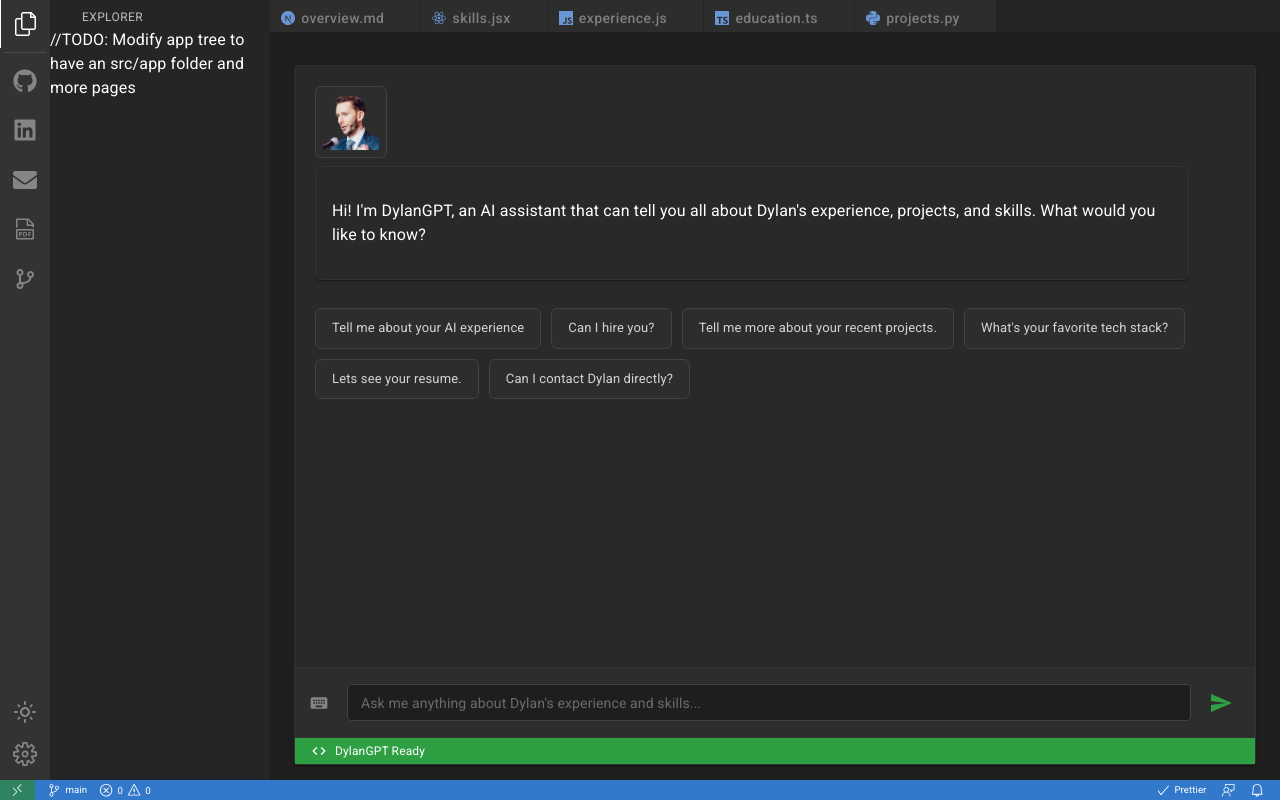
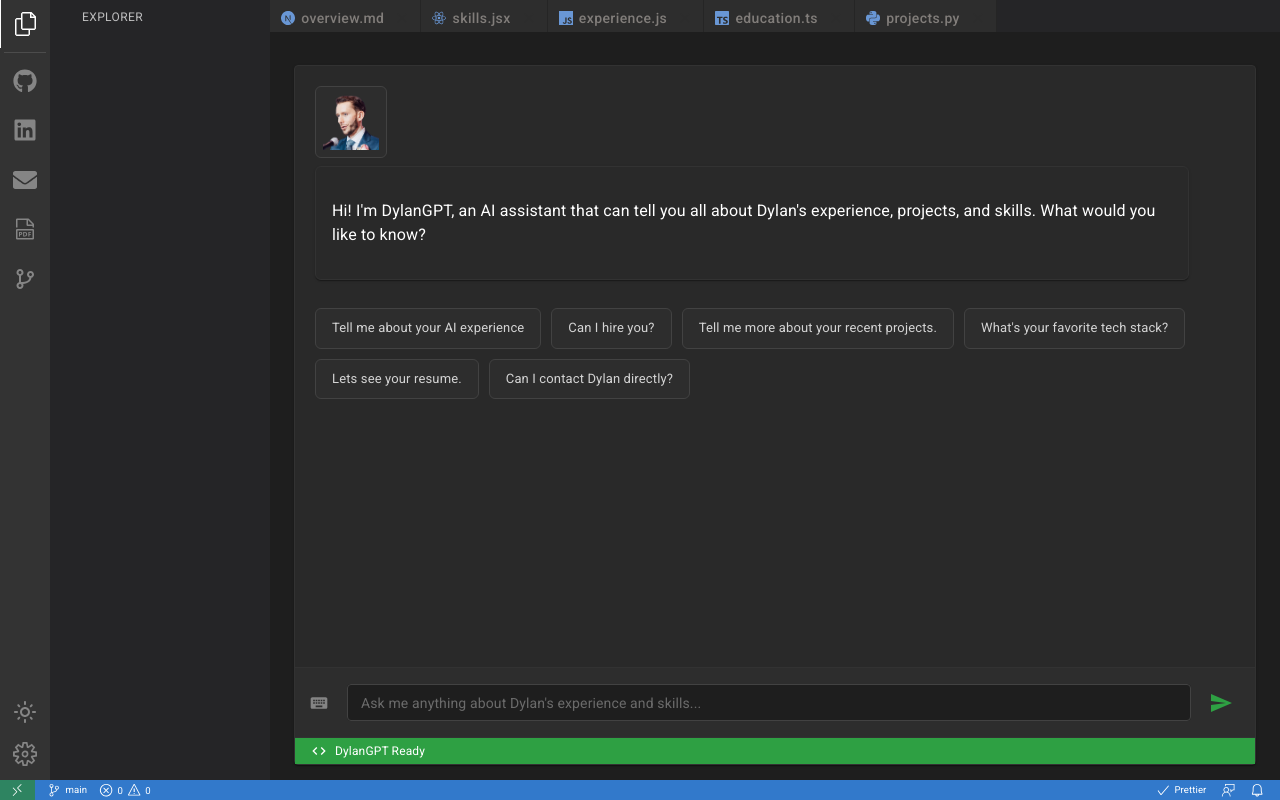
Before and after one commit to DKotzer/react-vscode-portfolio, a React (Create React App) app: page / in a window 1280 px wide. Built offline with nearby package versions, Linux system fonts and the light colour scheme.

Commit message:
removed comment

```diff
--- a/src/app/layout/App.tsx
+++ b/src/app/layout/App.tsx
@@ -171,8 +171,7 @@ export default function App() {
                   >
                     EXPLORER
                   </Typography>
-                  //TODO: Modify app tree to have an src/app folder and more
-                  pages
+                  {/* TODO: Modify app tree to have an src/app folder and more pages*/}
                   <AppTree
                     pages={pages}
                     selectedIndex={selectedIndex}
```
